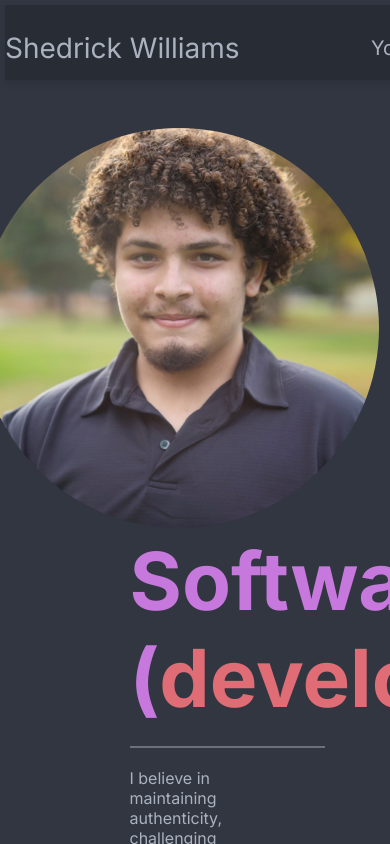
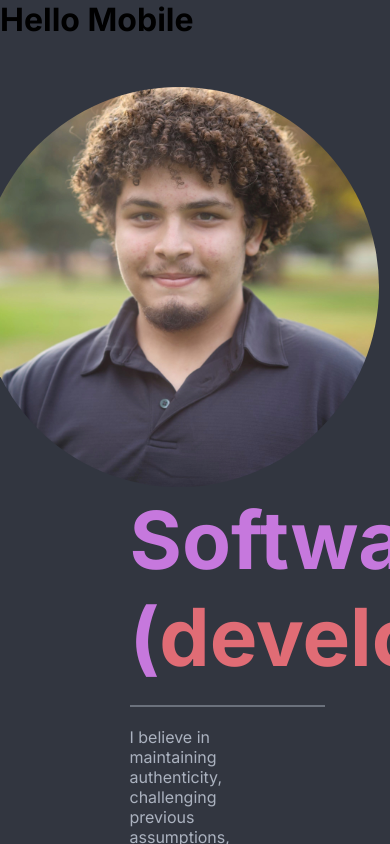
Before and after one commit to SedWilliams/Shedrick-Williams, a Next.js app: page / in a window 390 px wide. Built offline with nearby package versions, Linux system fonts and the light colour scheme.

Commit message:
working on responsiveness of mobile vs. desktop

```diff
--- a/package.json
+++ b/package.json
@@ -9,6 +9,7 @@
     "lint": "next lint"
   },
   "dependencies": {
+    "@theme-ui/match-media": "^0.16.2",
     "@vercel/analytics": "^1.2.2",
     "next": "14.0.2",
     "react": "^18",
--- a/src/app/layout.jsx
+++ b/src/app/layout.jsx
@@ -4,16 +4,28 @@ import { Inter } from 'next/font/google';
 import './(styles)/globals.css';
 import Navbar from './(components)/Navbar.jsx';
 import { Analytics } from "@vercel/analytics/react";
+import { useState, useEffect } from 'react';
 
 const inter = Inter({ subsets: ['latin'] })
 
 export default function RootLayout({ children }) {
+
+  const [isMobile, setIsMobile] = useState(false);
+
+  //check if is mobile/desktop upon render
+  useEffect(() => {
+    setIsMobile(window.innerWidth <= 720);
+  }, []);
+
   return (
     <html lang="en">
       <body className={inter.className}>
-        <Navbar />
+        {
+          //return mobile components if queryDeviceType returns true
+          //else return desktop components
+          isMobile ?  <h1>Hello Mobile</h1> : <h1>Hello Desktop</h1>
+        }
         {children}
-        <Analytics />
       </body>
     </html>
   )
```
Also changed, not shown: 1 other file (tests, documents, lock files or other folders).
